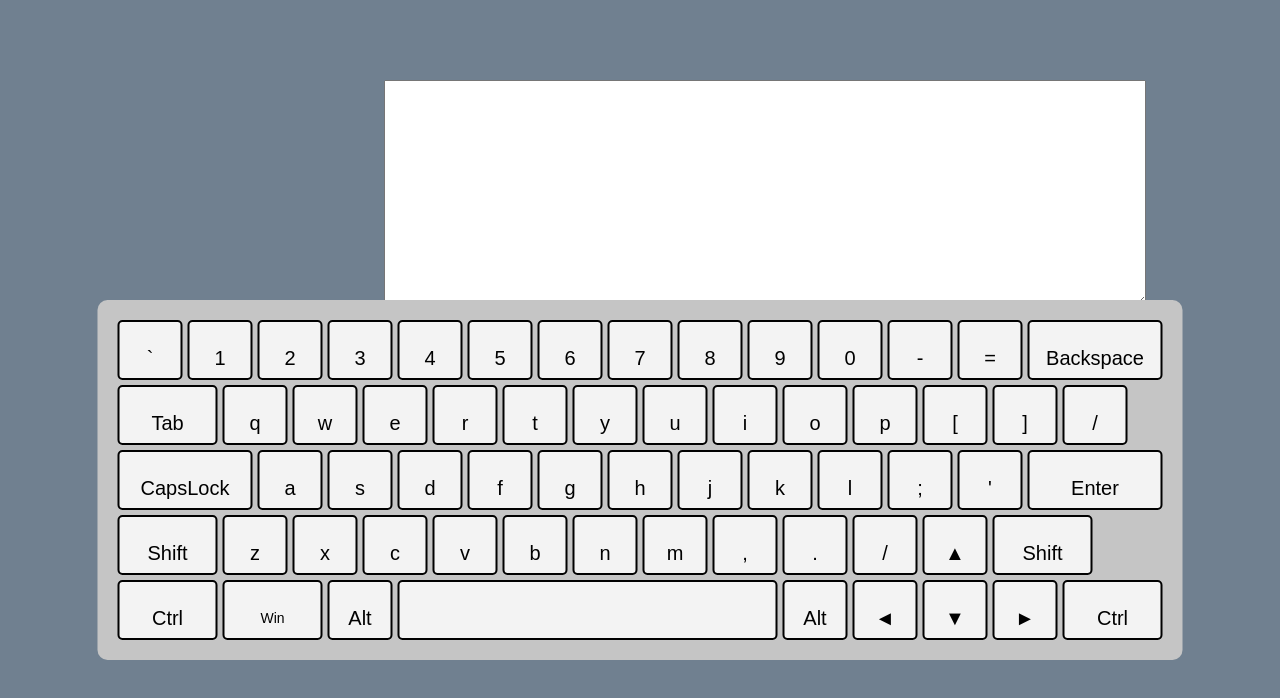
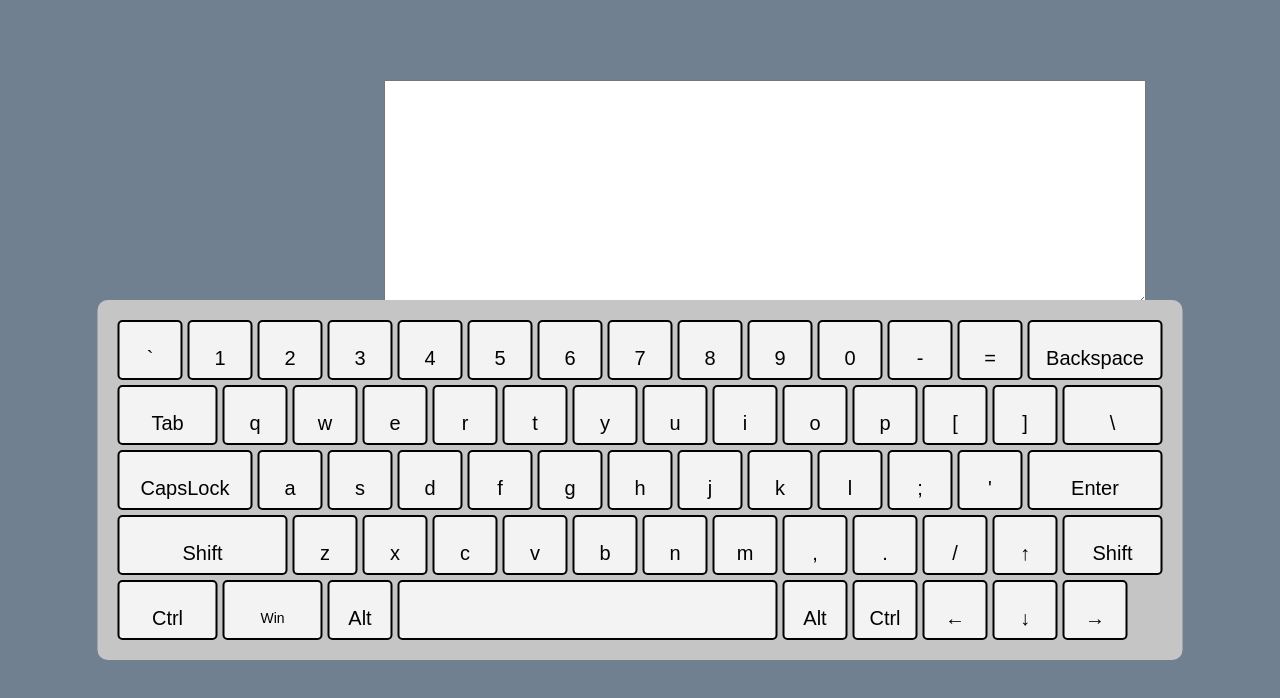
Before and after one commit to OtabekVaxobov/virtual-keyboard, a website: page index.html in a window 1280 px wide. Drawn offline with Linux system fonts and the light colour scheme.

Commit message:
fix: styles&&code

```diff
--- a/src/main.js
+++ b/src/main.js
@@ -1,3 +1,4 @@
+(function () {
   const EngKeys = [
     '`',
     '1',
@@ -27,11 +28,9 @@ const EngKeys = [
     'p',
     '[',
     ']',
-  '/',
-
+    'Backslash',
     //
     'CapsLock',
-  //   'CapsLock',
     'a',
     's',
     'd',
@@ -42,10 +41,10 @@ const EngKeys = [
     'k',
     'l',
     ';',
-  'qwe',
+    'Backquote',
     'Enter',
     //
-  'Shift',
+    'ShiftLeft',
     'z',
     'x',
     'c',
@@ -56,18 +55,88 @@ const EngKeys = [
     ',',
     '.',
     '/',
-  '▲',
-  'Shift',
+    'ArrowUp',
+    'ShiftRight',
     //
-  'Ctrl',
-  'Win',
-  'Alt',
+    'ControlLeft',
+    'MetaLeft',
+    'AltLeft',
     'Space',
-  'Alt',
-  '◄',
-  '▼',
-  '►',
-  'Ctrl',
+    'AltRight',
+    'ControlRight',
+    'ArrowLeft',
+    'ArrowDown',
+    'ArrowRight',
+  ];
+
+  const EngKeys_UpperCase = [
+    '`',
+    '1',
+    '2',
+    '3',
+    '4',
+    '5',
+    '6',
+    '7',
+    '8',
+    '9',
+    '0',
+    '-',
+    '=',
+    'Backspace',
+    //
+    'Tab',
+    'Q',
+    'W',
+    'E',
+    'R',
+    'T',
+    'Y',
+    'U',
+    'I',
+    'O',
+    'P',
+    '[',
+    ']',
+    'Backslash',
+    //
+    'CapsLock',
+    'a',
+    's',
+    'd',
+    'f',
+    'g',
+    'h',
+    'j',
+    'k',
+    'l',
+    ';',
+    'Backquote',
+    'Enter',
+    //
+    'ShiftLeft',
+    'z',
+    'x',
+    'c',
+    'v',
+    'b',
+    'n',
+    'm',
+    ',',
+    '.',
+    '/',
+    'ArrowUp',
+    'ShiftRight',
+    //
+    'ControlLeft',
+    'MetaLeft',
+    'AltLeft',
+    'Space',
+    'AltRight',
+    'ControlRight',
+    'ArrowLeft',
+    'ArrowDown',
+    'ArrowRight',
   ];
 
   let div = document.createElement('div');
@@ -80,22 +149,63 @@ input.cols = '40';
   input.rows = '10';
   document.body.appendChild(input);
   document.body.appendChild(div);
+  //
+  let Cap_changer = false;
 
-EngKeys.forEach((item) => {
+  function SupperMupper(Cap_changer) {
+    return Cap_changer ? EngKeys_UpperCase : EngKeys;
+  }
+  //   console.log(SupperMupper());
+  //
+  SupperMupper().forEach((item) => {
     let list = document.getElementById('keyboard');
     let button = document.createElement('button');
     button.innerText = item;
     list.appendChild(button);
     button.className = 'btn';
     button.id = item;
-
     switch (item) {
-    case 'qwe':
+      case 'ArrowUp':
+        button.innerText = '↑';
+        break;
+      case 'ArrowLeft':
+        button.innerText = '←';
+        break;
+      case 'ArrowDown':
+        button.innerText = '↓';
+        break;
+      case 'ArrowRight':
+        button.innerText = '→';
+        break;
+      case 'Backquote':
         button.innerText = `'`;
         break;
-
+      case 'ShiftRight':
+        button.innerText = 'Shift';
+        break;
+      case 'ShiftLeft':
+        button.innerText = 'Shift';
+        break;
       case 'Space':
         button.innerText = ' ';
+        break;
+      case 'ControlRight':
+        button.innerText = 'Ctrl';
+        break;
+      case 'ControlLeft':
+        button.innerText = 'Ctrl';
+        break;
+      case 'MetaLeft':
+        button.innerText = 'Win';
+        break;
+      case 'AltLeft':
+        button.innerText = 'Alt';
+        break;
+      case 'AltRight':
+        button.innerText = 'Alt';
+        break;
+      case 'Backslash':
+        button.innerText = '\\';
         break;
     }
   });
@@ -105,7 +215,7 @@ document.querySelectorAll('.btn').forEach((btn) => {
       let text = document.getElementById('textarea');
       text.focus();
       switch (btn.id) {
-      case 'qwe':
+        case 'Backquote':
           text.value += `'`;
           break;
         case 'Space':
@@ -115,10 +225,17 @@ document.querySelectorAll('.btn').forEach((btn) => {
           text.value += '\t ';
           break;
         case 'CapsLock':
-      case 'Win':
-      case 'Shift':
-      case 'Ctrl':
-      case 'Alt':
+          Cap_changer = true;
+          text.value += '';
+          break;
+        case 'CapsLock':
+        case 'MetaLeft':
+        case 'ShiftRight':
+        case 'ShiftLeft':
+        case 'ControlLeft':
+        case 'ControlRight':
+        case 'AltRight':
+        case 'AltLeft':
           text.value += '';
           break;
         case 'Enter':
@@ -127,10 +244,44 @@ document.querySelectorAll('.btn').forEach((btn) => {
         case 'Backspace':
           text.value = text.value.slice(0, -1);
           break;
-
+        case 'Backslash':
+          text.value += `'\\'`;
+          break;
         default:
           text.value += btn.id;
           break;
       }
     });
   });
+
+  document.querySelector('body').onkeydown = (event) => {
+    let code = event.code;
+    let key = event.key;
+    // console.log(event);
+    if (
+      code === 'Backslash' ||
+      code === 'ShiftLeft' ||
+      code === 'ShiftRight' ||
+      code === 'Space' ||
+      code === 'ControlLeft' ||
+      code === 'CapsLock' ||
+      code === 'AltRight' ||
+      code === 'AltLeft' ||
+      code === 'ControlRight'
+    ) {
+      document.getElementById(code).style.backgroundColor = 'red';
+      setTimeout(
+        () => (document.getElementById(code).style.backgroundColor = ''),
+        100
+      );
+    } else if (key) {
+      document.getElementById(key).style.backgroundColor = 'red';
+      setTimeout(
+        () => (document.getElementById(key).style.backgroundColor = ''),
+        100
+      );
+    } else {
+      return '';
+    }
+  };
+})();
--- a/src/style.css
+++ b/src/style.css
@@ -41,9 +41,8 @@ textarea {
   border: 1px solid #eeeeee;
 }
 .btn:active {
-  background-color: #eeeeee;
-  box-shadow: 0 5px #666;
-  transform: translateY(4px);
+  background-color: red;
+  border: 1px solid #eeeeee;
 }
 
 #Backspace {
@@ -54,7 +53,7 @@ textarea {
   grid-column: span 3;
 }
 
-#backslash {
+#Backslash {
   grid-column: span 3;
 }
 
@@ -66,19 +65,22 @@ textarea {
   grid-column: span 4;
 }
 
-#Shift {
+#ShiftRight {
   grid-column: span 3;
 }
 
-#Shift_left {
+#ShiftLeft {
   grid-column: span 5;
 }
 
-#Ctrl {
+#ControlLeft {
   grid-column: span 3;
 }
+#ControlRight {
+  grid-column: span 2;
+}
 
-#Win {
+#MetaLeft {
   grid-column: span 3;
   font-size: 14px;
 }
```
Lines whose indentation alone changed are shown as unchanged.
